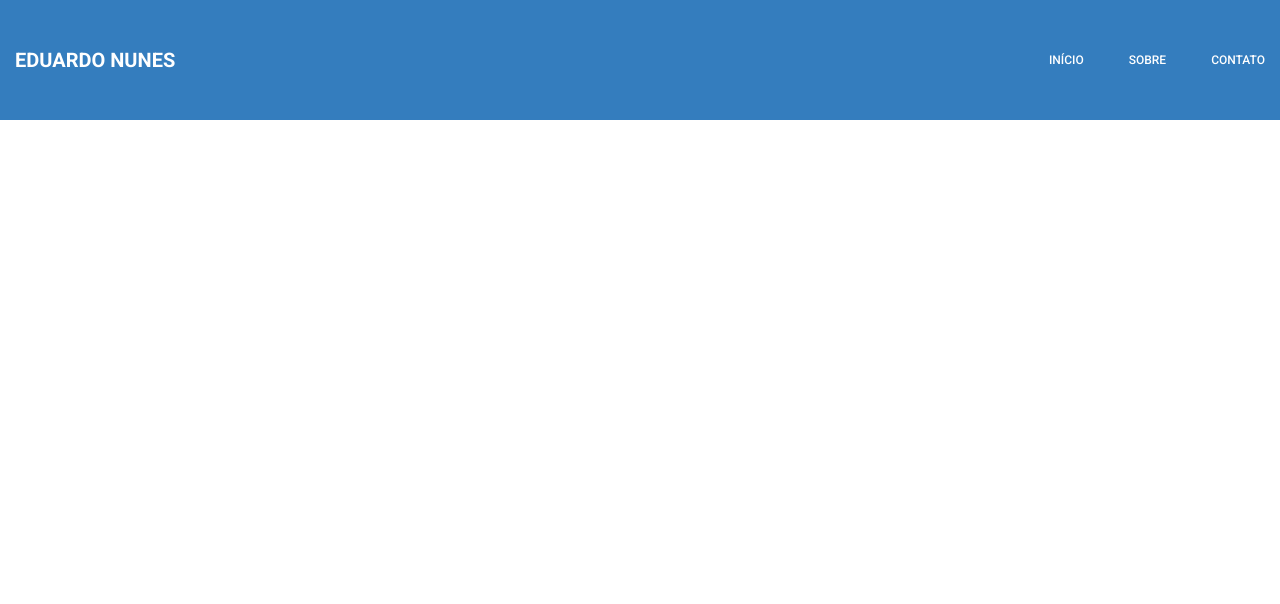
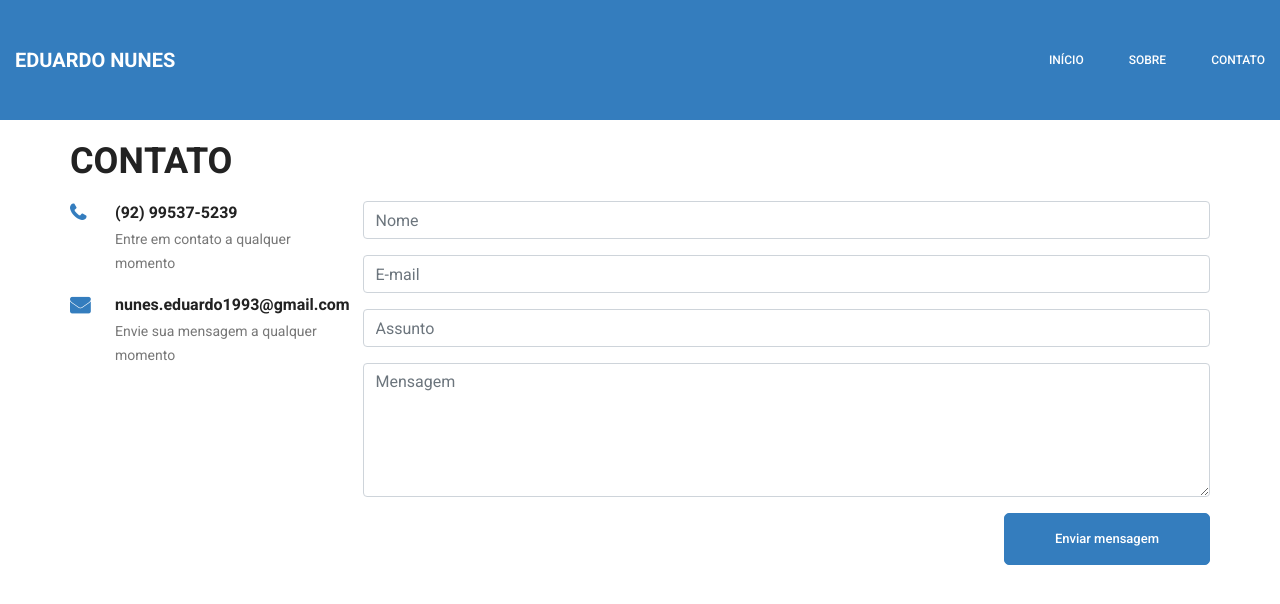
Before and after one commit to Endl13593/site-person, a Vue app: page /contato in a window 1280 px wide. Shown: the top 604 px of the page. Built offline with nearby package versions, Linux system fonts and the light colour scheme.

Commit message:
Correcao FormContact3

```diff
--- /dev/null
+++ b/src/components/SendEmailFailed.vue
@@ -0,0 +1,18 @@
+<template>
+  <div>
+    <h1>Ops, Algo deu errado! Tente novamente mais tarde!</h1>
+    <router-link to="/">
+      <button>Voltar ao Site</button>
+    </router-link>
+  </div>
+</template>
+
+<script>
+export default {
+  name: "SendEmailSuccess"
+}
+</script>
+
+<style scoped>
+
+</style>
--- /dev/null
+++ b/src/components/SendEmailSuccess.vue
@@ -0,0 +1,18 @@
+<template>
+  <div>
+    <h1>Obrigado, Mensagem Enviada! Em breve você terá um retorno!</h1>
+    <router-link to="/">
+      <button>Voltar ao Site</button>
+    </router-link>
+  </div>
+</template>
+
+<script>
+export default {
+  name: "SendEmailSuccess"
+}
+</script>
+
+<style scoped>
+
+</style>
--- a/src/router/index.js
+++ b/src/router/index.js
@@ -10,15 +10,25 @@ const routes = [
     component: () => import(/* webpackChunkName: "about" */ '../views/Home.vue')
   },
   {
-    path: '/about',
+    path: '/sobre',
     name: 'About',
     component: () => import(/* webpackChunkName: "about" */ '../views/About.vue')
   },
   {
-    path: '/contact',
+    path: '/contato',
     name: 'Contact',
     component: () => import(/* webpackChunkName: "about" */ '../views/Contact.vue')
-  }
+  },
+  {
+    path: '/sucesso',
+    name: 'Success',
+    component: () => import(/* webpackChunkName: "about" */ '../components/SendEmailSuccess')
+  },
+  {
+    path: '/falha',
+    name: 'Failed',
+    component: () => import(/* webpackChunkName: "about" */ '../components/SendEmailFailed')
+  },
 ]
 
 const router = new VueRouter({
--- a/src/views/Contact.vue
+++ b/src/views/Contact.vue
@@ -27,20 +27,20 @@
             </div>
           </div>
           <div class="col-lg-9">
-            <form class="row" id="contact" name="contact" @submit.prevent="handleSubmit" netlify>
+            <form class="row" method="post" @submit.prevent="handleSubmit">
               <input type="hidden" name="form-name" value="contact" />
               <div class="col-md-12">
                 <div class="form-group">
-                  <input type="text" class="form-control" name="name" placeholder="Nome" autocomplete="off">
+                  <input type="text" class="form-control" v-model="form.name" placeholder="Nome" autocomplete="off">
                 </div>
                 <div class="form-group">
-                  <input type="text" class="form-control" name="email" placeholder="E-mail" autocomplete="off">
+                  <input type="text" class="form-control" v-model="form.email" placeholder="E-mail" autocomplete="off">
                 </div>
                 <div class="form-group">
-                  <input type="text" class="form-control" name="subject" placeholder="Assunto" autocomplete="off">
+                  <input type="text" class="form-control" v-model="form.subject" placeholder="Assunto" autocomplete="off">
                 </div>
                 <div class="form-group">
-                  <textarea class="form-control" name="message" rows="5" placeholder="Mensagem" autocomplete="off"></textarea>
+                  <textarea class="form-control" v-model="form.message" rows="5" placeholder="Mensagem" autocomplete="off"></textarea>
                 </div>
               </div>
               <div class="col-md-12 text-right">
@@ -55,17 +55,53 @@
 </template>
 <script>
 export default {
+  name: "contact-form",
+  data() {
+    return {
+      form: {
+        name: "",
+        email: "",
+        subject: "",
+        message: ""
+      }
+    };
+  },
   methods: {
+    encode(data) {
+      return Object.keys(data)
+          .map(
+              key => `${encodeURIComponent(key)}=${encodeURIComponent(data[key])}`
+          )
+          .join("&");
+    },
     handleSubmit() {
-      let myForm = document.getElementById('contact');
-      let formData = new FormData(myForm)
-      fetch('/', {
-        method: 'POST',
+      fetch("/", {
+        method: "POST",
         headers: { "Content-Type": "application/x-www-form-urlencoded" },
-        body: new URLSearchParams(formData).toString()
-      }).then(() => alert('Form successfully submitted')).catch((error) =>
-          alert(error))
+        body: this.encode({
+          "form-name": "contact",
+          ...this.form
+        })
+      })
+          .then(() => {
+            this.form = {
+                name: "",
+                  email: "",
+                  subject: "",
+                  message: ""
+            }
+            this.$router.push("Success");
+          })
+          .catch(() => {
+            this.form = {
+              name: "",
+              email: "",
+              subject: "",
+              message: ""
+            }
+            this.$router.push("Failed");
+          });
     }
   }
-}
+};
 </script>
```
